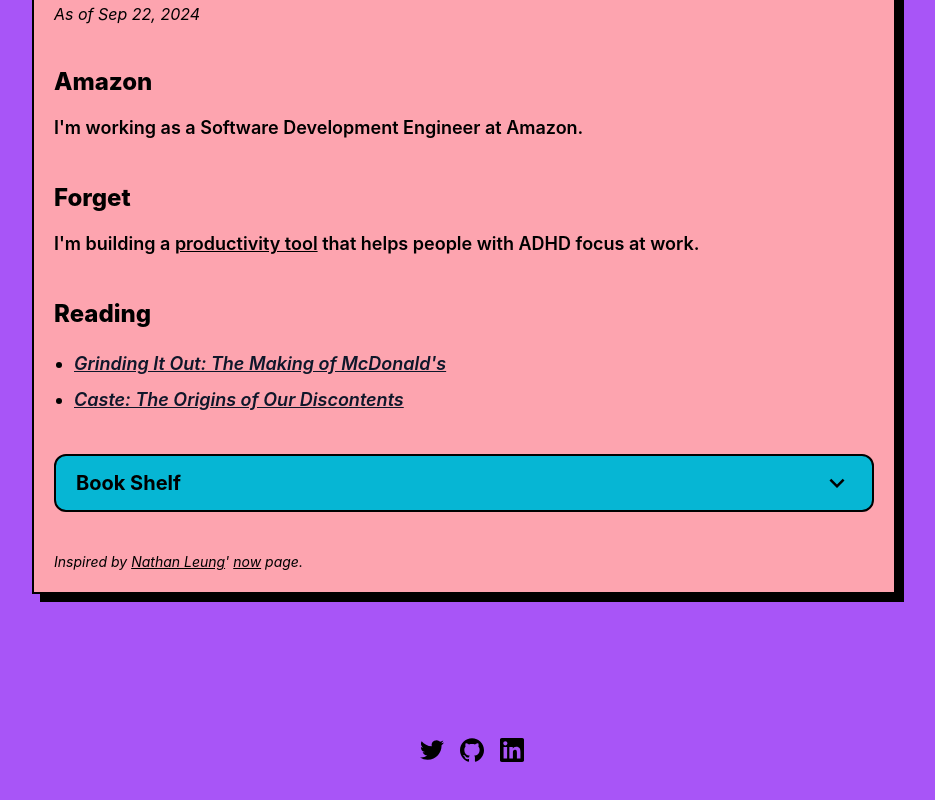
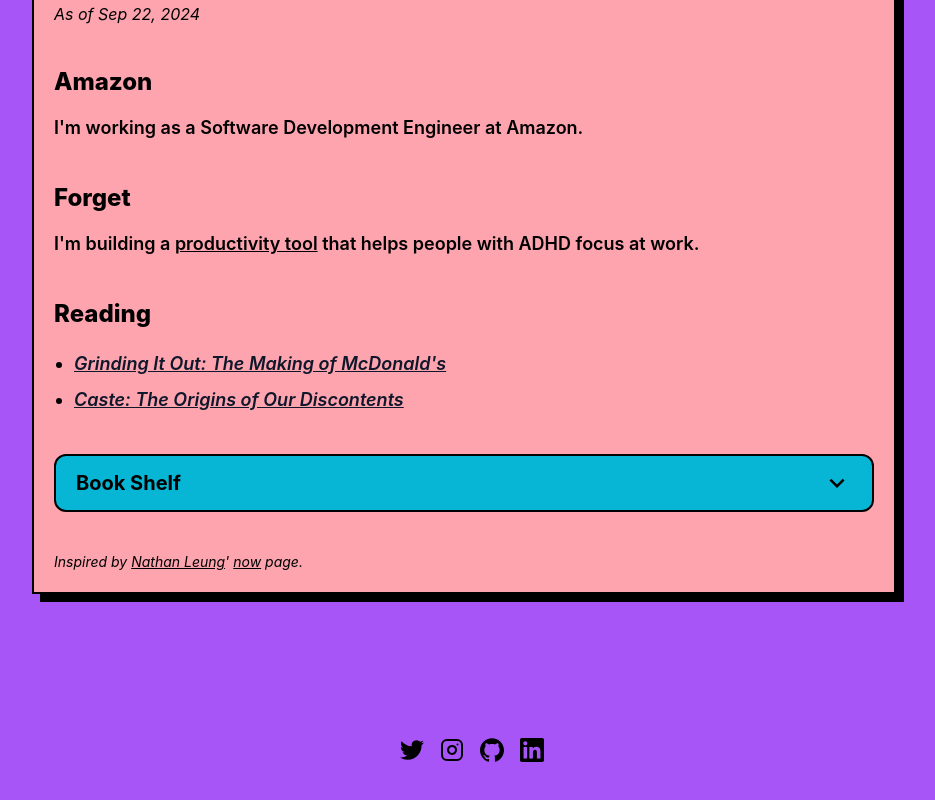
Before and after one commit to GoodluckH/personal-blog, a Next.js app: page /now in a window 1280 px wide. Shown: the part 220-1020 px from the top of the page, without its empty margins (168-1103 px from the left). Built offline with nearby package versions, Linux system fonts and the light colour scheme.

Commit message:
feat: add Instagram icon to social links

```diff
--- a/components/SocialIcons.js
+++ b/components/SocialIcons.js
@@ -15,6 +15,14 @@
           <title>Twitter</title>
           <path d="M23.953 4.57a10 10 0 01-2.825.775 4.958 4.958 0 002.163-2.723c-.951.555-2.005.959-3.127 1.184a4.92 4.92 0 00-8.384 4.482C7.69 8.095 4.067 6.13 1.64 3.162a4.822 4.822 0 00-.666 2.475c0 1.71.87 3.213 2.188 4.096a4.904 4.904 0 01-2.228-.616v.06a4.923 4.923 0 003.946 4.827 4.996 4.996 0 01-2.212.085 4.936 4.936 0 004.604 3.417 9.867 9.867 0 01-6.102 2.105c-.39 0-.779-.023-1.17-.067a13.995 13.995 0 007.557 2.209c9.053 0 13.998-7.496 13.998-13.985 0-.21 0-.42-.015-.63A9.935 9.935 0 0024 4.59z" />
         </svg>
+      </a>
+      <a
+        href="https://instagram.com/theXipuLi"
+        target="_blank"
+        rel="noreferrer"
+        className="hover:bg-transparent"
+      >
+        <svg xmlns="http://www.w3.org/2000/svg" width="24" height="24" viewBox="0 0 24 24" fill="none" stroke="currentColor" stroke-width="2" stroke-linecap="round" stroke-linejoin="round" class="lucide lucide-instagram-icon lucide-instagram"><rect width="20" height="20" x="2" y="2" rx="5" ry="5" /><path d="M16 11.37A4 4 0 1 1 12.63 8 4 4 0 0 1 16 11.37z" /><line x1="17.5" x2="17.51" y1="6.5" y2="6.5" /></svg>
       </a>
       <a
         href="https://github.com/GoodluckH"
```
